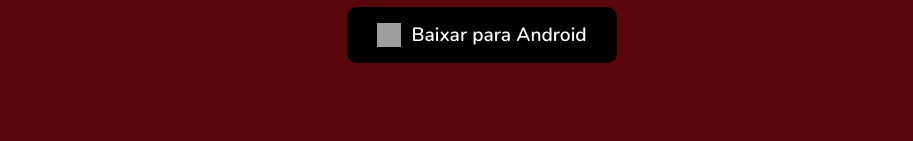
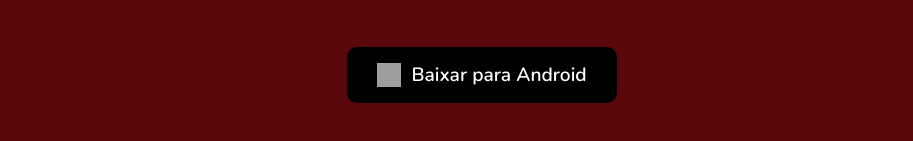
Before and after one commit to pointdopopota/app, a plain HTML site: page index.html in a window 1280 px wide. Shown: the part 535-676 px from the top of the page, without its empty margins (158-1071 px from the left). Drawn offline with nearby package versions, Linux system fonts and the light colour scheme; grey boxes are pictures that could not be loaded.

Commit message:
Update index.html

```diff
--- a/index.html
+++ b/index.html
@@ -67,7 +67,7 @@
 
     .button-container {
       text-align: center;
-      margin: 0px 40px;
+      margin: 40px 0px;
     }
 
     .download-button {
```
